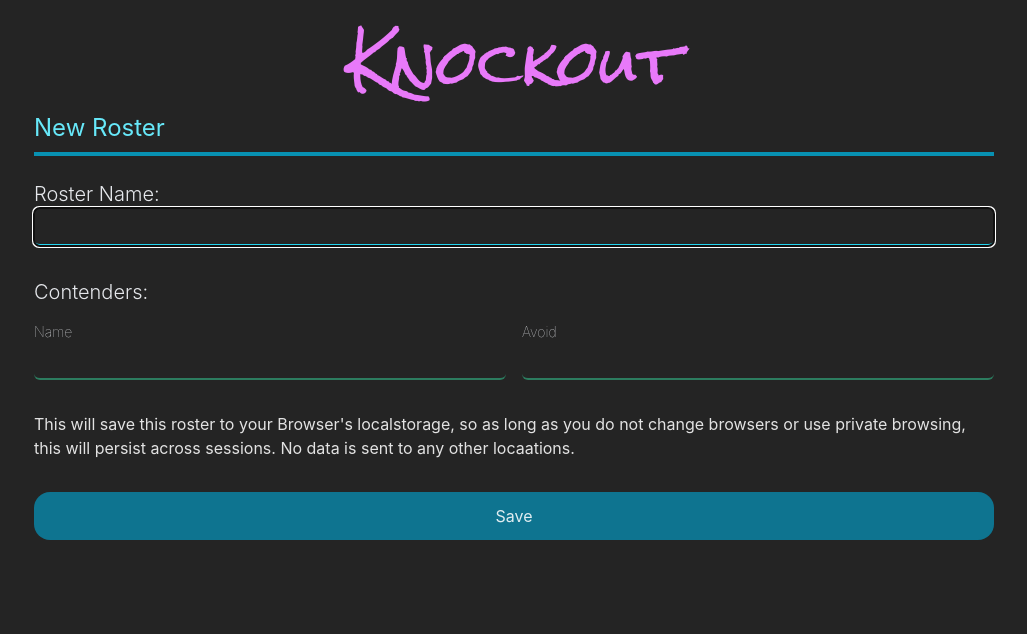
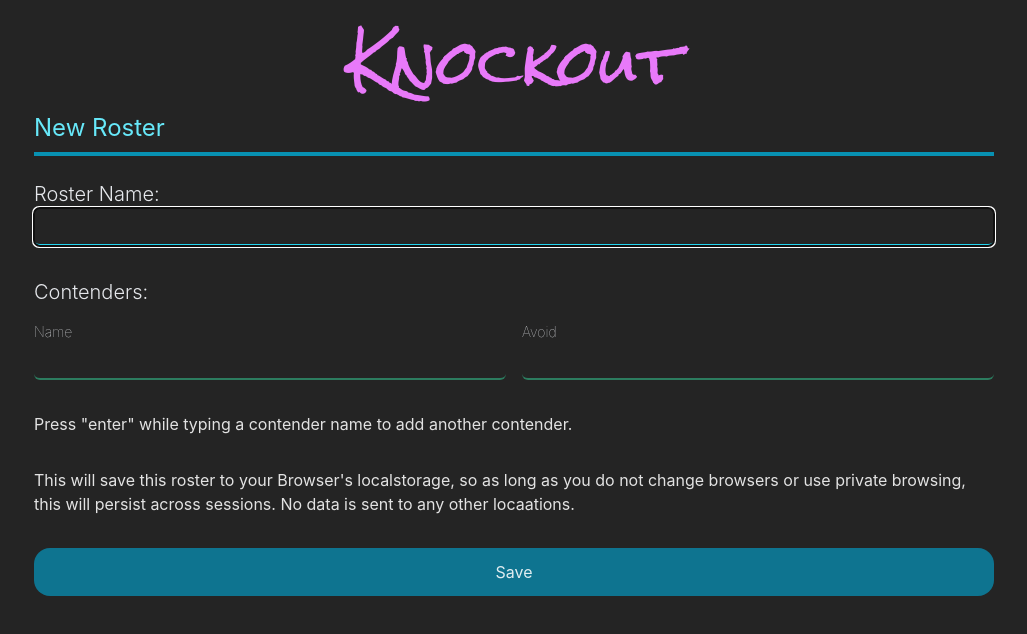
Before and after one commit to tedslittlerobot/knockout, a Vue app: page / in a window 1280 px wide. Both pictures are taken after a click on the element "Create Roster". Shown: the top 634 px of the page, without its empty margins (126-1153 px from the left). Built offline with nearby package versions, Linux system fonts and the light colour scheme.

Commit message:
add more explanatory text

```diff
--- a/src/components/CreateRoster.vue
+++ b/src/components/CreateRoster.vue
@@ -100,6 +100,8 @@ function save() {
     </article>
   </section>
 
+  <p>Press "enter" while typing a contender name to add another contender.</p>
+
   <p>This will save this roster to your Browser's localstorage, so as long as you do not change browsers or use private browsing, this will persist across sessions. No data is sent to any other locaations.</p>
 
   <div class="btn-cyan" @click="save">Save</div>
```
